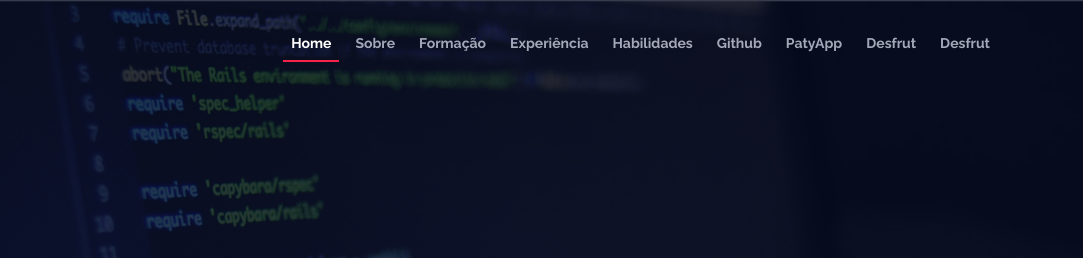
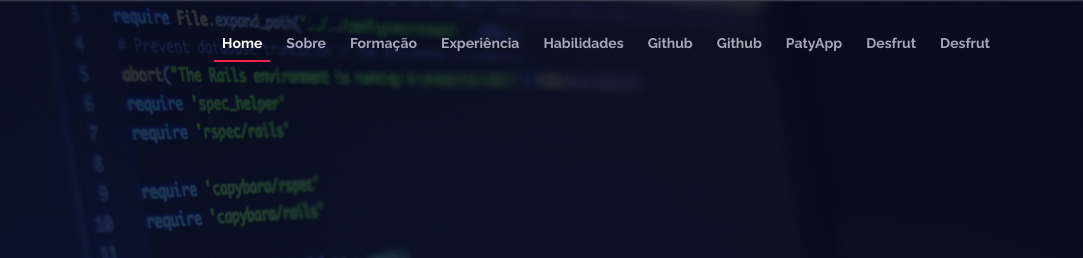
Before and after one commit to cledsonmedeiros/cledsonmedeiros.github.io, a plain HTML site: page index.html in a window 1280 px wide. Shown: the top 258 px of the page, 197-1280 px from the left. Drawn offline with nearby package versions, Linux system fonts and the light colour scheme.

Commit message:
duplciação de link

```diff
--- a/index.html
+++ b/index.html
@@ -49,6 +49,7 @@
                     <li><a href="#formacao">Formação</a></li>
                     <li><a href="#experiencia">Experiência</a></li>
                     <li><a href="#habilidades">Habilidades</a></li>
+                    <li><a href="https://github.com/cledsonmedeiros" target="_blank">Github</a></li>
                     <li><a href="https://github.com/cledsonmedeiros" target="_blank">Github</a></li>
                     <li><a href="https://patyapp.clmsoft.com.br" target="_blank">PatyApp</a></li>
                     <li><a href="https://desfrut.clmsoft.com.br" target="_blank">Desfrut</a></li>
```
